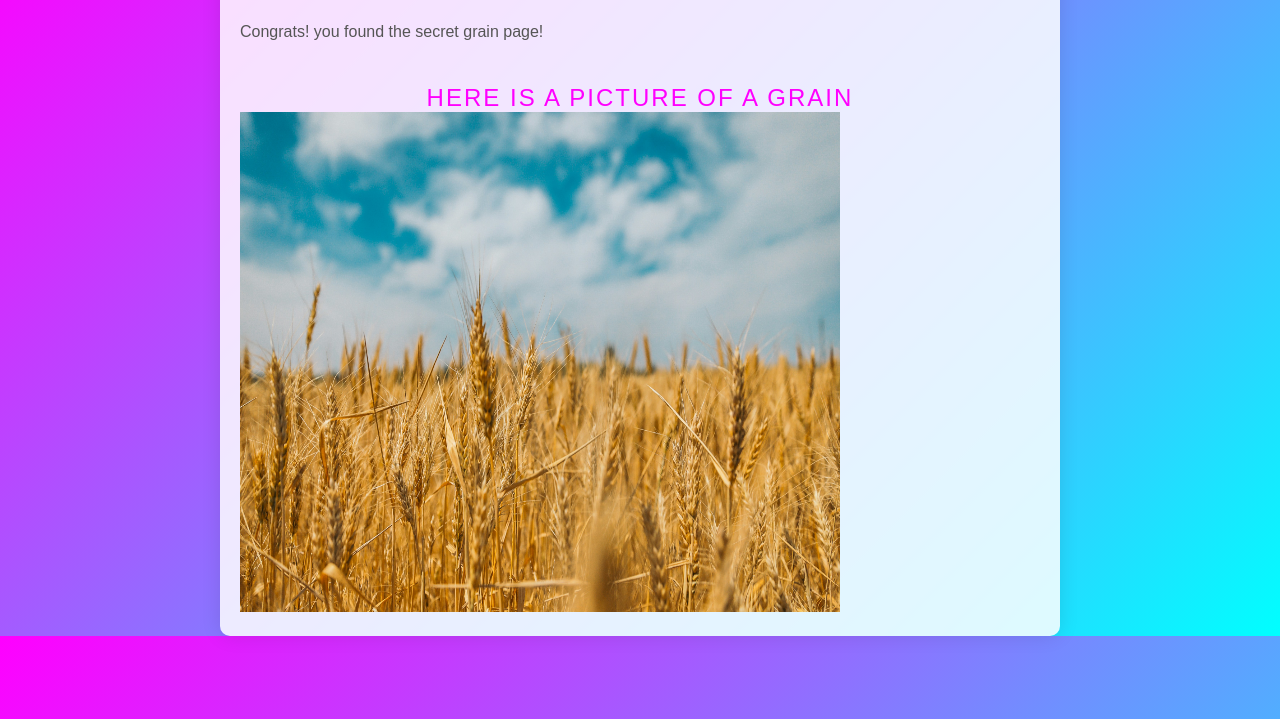
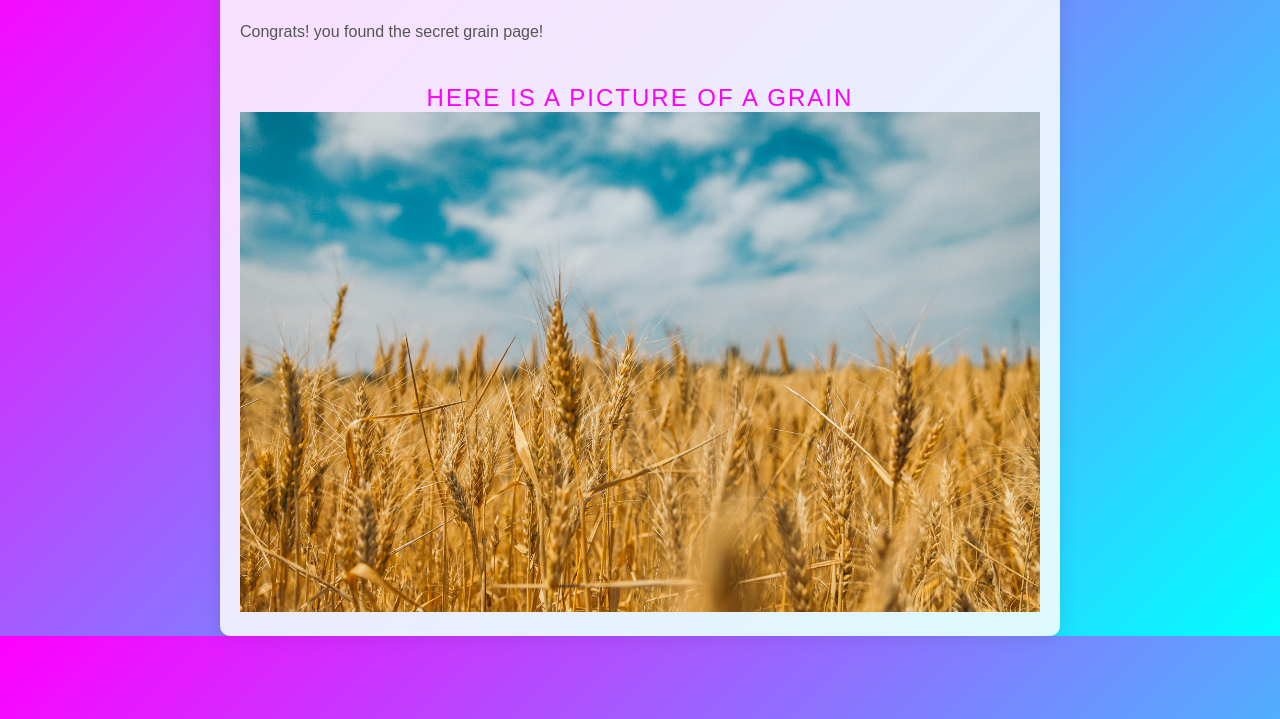
Before and after one commit to GrainCult/graincult.com, a plain HTML site: page grain.html in a window 1280 px wide. Shown: the part 81-800 px from the top of the page. Drawn offline with Linux system fonts and the light colour scheme.

Commit message:
Update grain.html

```diff
--- a/grain.html
+++ b/grain.html
@@ -50,7 +50,7 @@
         <p>Congrats! you found the secret grain page!</p>
     <div class="catchy">HERE IS A PICTURE OF A GRAIN</div>
 
- <img src="grain.jpg" alt="grain, source: unsplash.com" width="600" height="500">
+ <img src="grain.jpg" alt="grain, source: unsplash.com" width="800" height="500">
 
 </div>
 </body>
```
